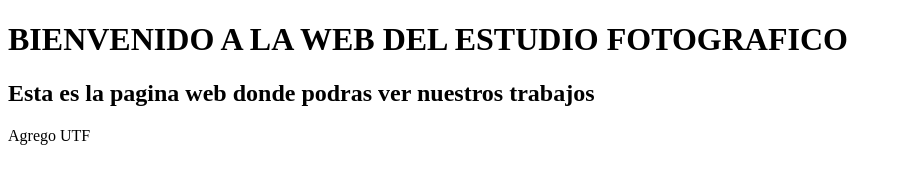
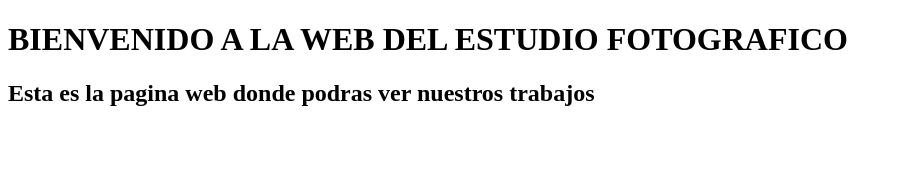
Before and after one commit to LuisTorres117/pagina-web, a plain HTML site: page index.html in a window 1280 px wide. Shown: the whole page, without its empty margins (0-902 px from the left). Drawn offline with Linux system fonts and the light colour scheme.

Commit message:
Revert "Agreo UTF 8"
This reverts commit 2fd42a0b0c11f678d153eabb45d377432b88d185.

```diff
--- a/index.html
+++ b/index.html
@@ -10,6 +10,5 @@
 <body>
     <h1> BIENVENIDO A LA WEB DEL ESTUDIO FOTOGRAFICO </h1>
     <h2>Esta es la pagina web donde podras ver nuestros trabajos</h2>
-    <p>Agrego UTF</p>
 </body>
 </html>
```
